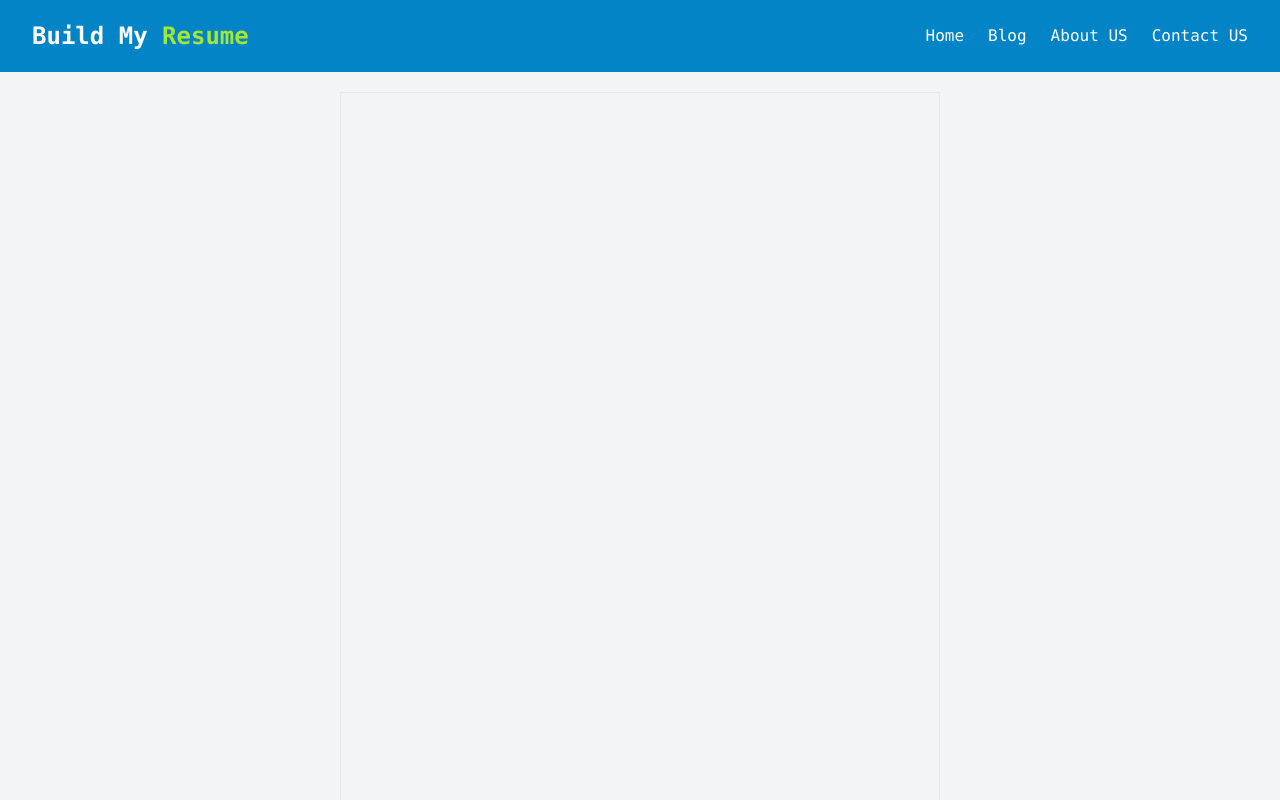
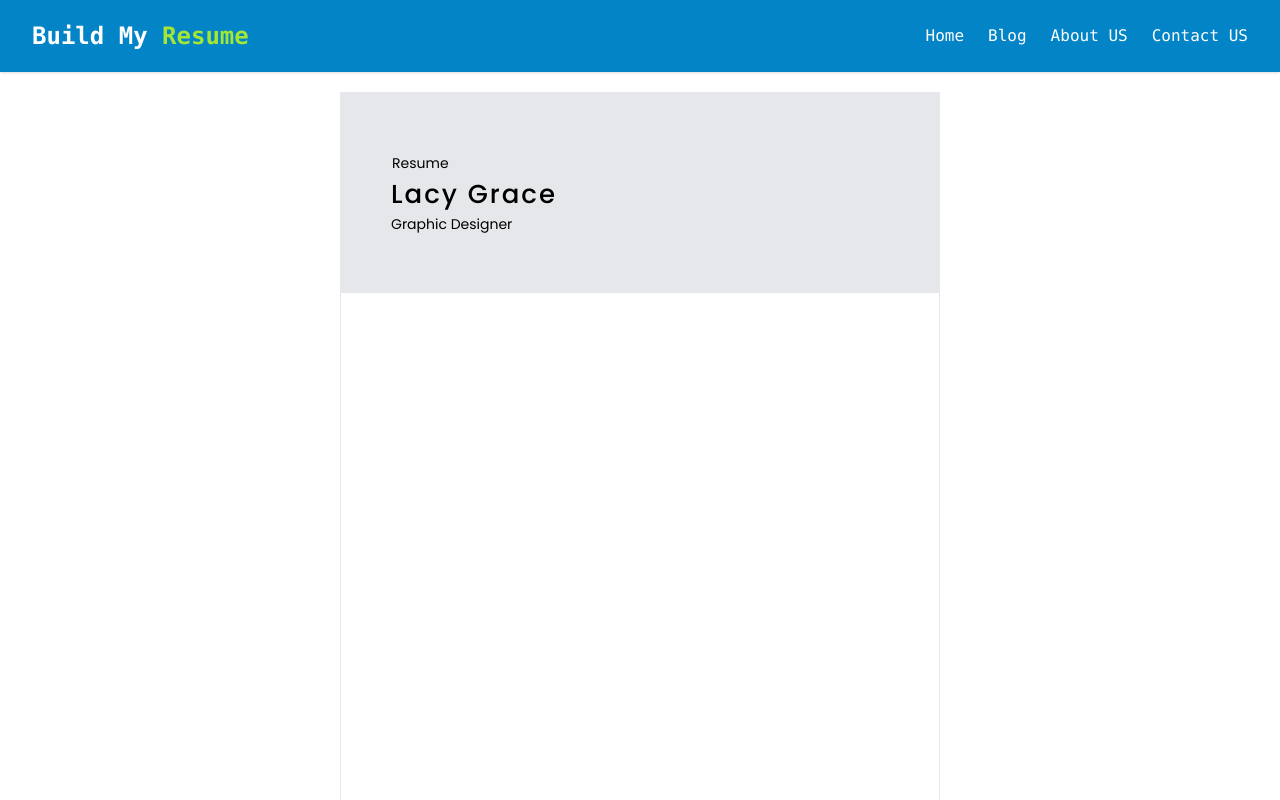
Before and after one commit to PrakashMandal-IV/Build_My_Resume, a React (Create React App) app: page /home in a window 1280 px wide. Shown: the top 800 px of the page. Built offline with nearby package versions, Linux system fonts and the light colour scheme.

Commit message:
Add : Header

```diff
--- a/src/Pages/Home.jsx
+++ b/src/Pages/Home.jsx
@@ -2,7 +2,7 @@ import Resume_1 from "../component/Resumes/Resume_1"
 
 const Home=()=>{
     return(<>
-      <div className="flex bg-gray-100">
+      <div className="flex">
         <div className=" mx-auto ">
         <Resume_1 />
         </div>
--- a/src/component/Resumes/Resume_1.css
+++ b/src/component/Resumes/Resume_1.css
@@ -1,4 +1,15 @@
+
+@import url('https://fonts.googleapis.com/css2?family=Poppins:ital,wght@0,100;0,200;0,300;0,400;0,500;0,600;0,700;0,800;0,900;1,100;1,200;1,300;1,400;1,500;1,600;1,700;1,800;1,900&display=swap');
+
 .body{
     width: 600px;
     height: 800px;
+
+    display: flex;
+    flex-direction: column;
+    font-family: 'Poppins', sans-serif;
 }
+p {
+    margin: 0;
+    padding: 0;
+}
--- a/src/component/Resumes/Resume_1.jsx
+++ b/src/component/Resumes/Resume_1.jsx
@@ -8,11 +8,22 @@ function Resume_1() {
   return (<>
 
     <div className="body border mt-5">
+      <div className="header bg-gray-200" style={{ height: "200px" }}>
+        <div className="" style={{ display: "flex", flexDirection: "column", height: "100%", width: "100%" }}>
+          <div className=" " style={{ marginTop: "auto", marginBottom: "auto", display: "flex" }}>
+                <div className="" style={{flexGrow:"1",marginLeft:"50px"}}>
+                          <p className="border" style={{fontSize:"14px"}}>Resume</p>
+                          <p className="" style={{fontSize:"26px",fontWeight:"500",letterSpacing:"2px"}}>{Information.PersonalData.FirstName+" "+Information.PersonalData.LastName}</p>
+                          <p className="" style={{fontSize:"14px"}}>{Information.PersonalData.Profession}</p>
+                </div>
+                <div className="" style={{flexGrow:"1"}}>
 
                   </div>
-          <div className="mt-5">
-            <PrimaryButton Name="Print" />
           </div>
+        </div>
+      </div>
+    </div>
+
   </>
   );
 }
--- a/src/index.css
+++ b/src/index.css
@@ -1,5 +1,4 @@
 
-  @import url('https://fonts.googleapis.com/css2?family=Poppins:ital,wght@0,100;0,200;0,300;0,400;0,500;0,600;0,700;0,800;0,900;1,100;1,200;1,300;1,400;1,500;1,600;1,700;1,800;1,900&display=swap');
 
 
 
@@ -40,10 +39,7 @@ code {
 }
 
 
-/* Resume Fonts*/
-.resume-1{
-  font-family: 'Poppins', sans-serif;
-}
+
 @tailwind base;
 @tailwind components;
 @tailwind utilities;
```
Lines whose indentation alone changed are shown as unchanged.
